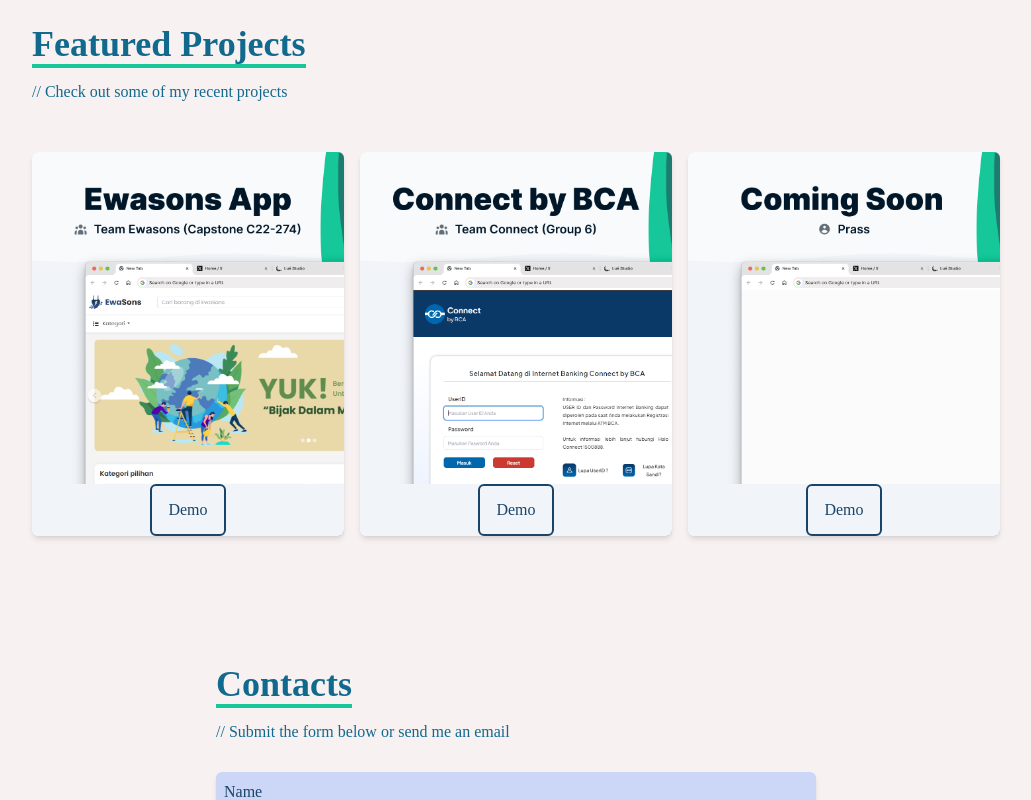
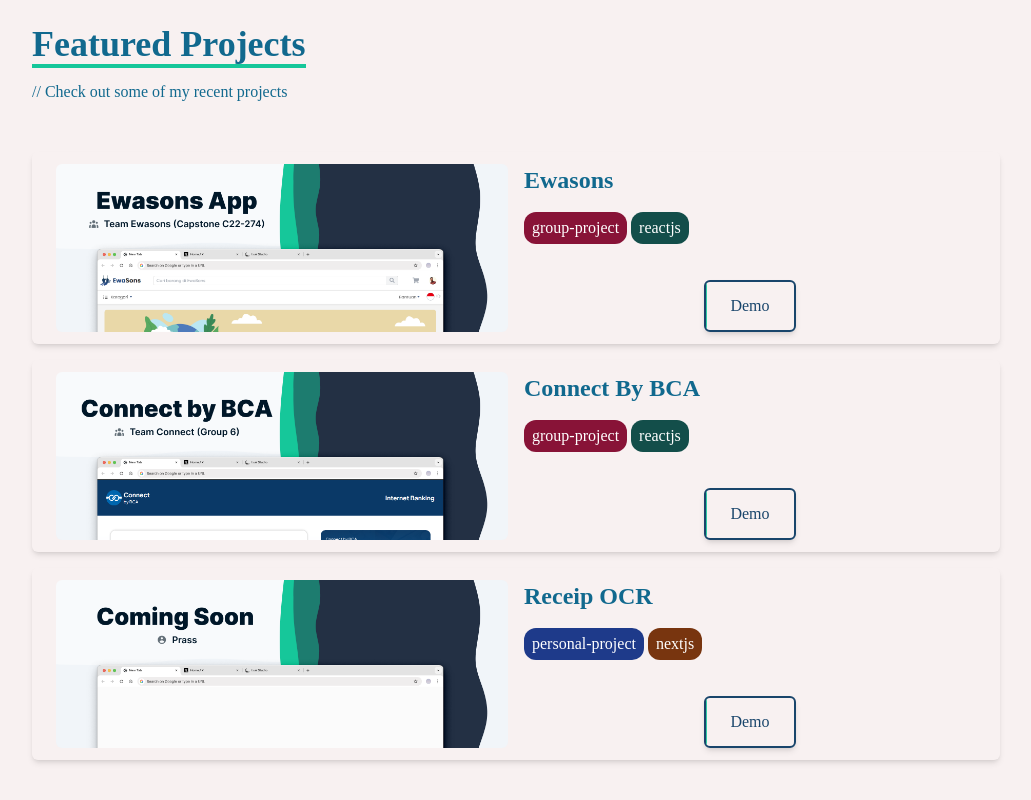
Before and after one commit to prs3co/prs3co.github.io, a React (Create React App) app: page / in a window 1280 px wide. Shown: the part 1580-2380 px from the top of the page, without its empty margins (124-1155 px from the left). Built offline with nearby package versions, Linux system fonts and the light colour scheme.

Commit message:
fix: add some minor overhaul

```diff
--- a/src/components/Navbar.jsx
+++ b/src/components/Navbar.jsx
@@ -13,15 +13,15 @@
 const menuList = [
   {
     name: 'About',
-    path: '/',
+    path: 'home',
   },
   {
     name: 'Project',
-    path: '/',
+    path: 'project',
   },
   {
     name: 'Contact',
-    path: '/',
+    path: 'contacts',
   },
 ]
 
--- a/src/components/Projects.jsx
+++ b/src/components/Projects.jsx
@@ -5,6 +5,8 @@
 import EwasonsImg from '../assets/cover-ewasons.png'
 import ConnectImg from '../assets/cover-connect.png'
 import { motion } from "framer-motion"
+import { div } from 'framer-motion/client'
+import { GiMountains } from 'react-icons/gi'
 
 const projectsList = [
   {
@@ -13,6 +15,16 @@
     img: EwasonsImg,
     repo: '',
     demo: 'https://ewasons.netlify.app/',
+    tags: [
+      {
+        name: 'group-project',
+        color: 'rose'
+      },
+      {
+        name: 'reactjs',
+        color: 'teal'
+      },
+    ]
   },
   {
     name: 'Connect By BCA',
@@ -20,6 +32,16 @@
     img: ConnectImg,
     repo: '',
     demo: 'https://connect-bca.netlify.app/',
+    tags: [
+      {
+        name: 'group-project',
+        color: 'rose'
+      },
+      {
+        name: 'reactjs',
+        color: 'teal'
+      },
+    ]
   },
   {
     name: 'Receip OCR',
@@ -27,6 +49,16 @@
     img: CoverImg,
     repo: '',
     demo: '',
+    tags: [
+      {
+        name: 'personal-project',
+        color: 'blue'
+      },
+      {
+        name: 'nextjs',
+        color: 'amber'
+      },
+    ]
   },
   // {
   //   name: 'Receip OCR',
@@ -56,7 +88,7 @@
         <div>
           <p className='text-4xl font-bold inline border-b-4 border-mountgreen-500 dark:border-pink-600'>Featured Projects</p>
           <p className='py-4'>{'\u002F\u002F'} Check out some of my recent projects</p>
-          <div className='w-full h-[156vh] sm:h-fit grid grid-cols-1 sm:grid-cols-3 gap-4 text-center py-8 overflow-visible'>
+          <div className='w-full h-full grid grid-cols-1 gap-4 text-center py-8 overflow-visible'>
             {
               projectsList.map((project, index) => (
                 // <motion.div key={project.name}
@@ -90,39 +122,68 @@
                 //     </div>
                 //   </motion.div>
                 // </motion.div>
-                <motion.div
-                  key={project.name}
-                  layout="position"
-                  transition={{
-                    type: "spring",
-                    duration: 1.5,
-                    stiffness: 700,
-                    damping: 30,
-                  }}
-                  className={`shadow-md rounded-md flex flex-col-reverse relative h-full sm:h-96 w-full overflow-hidden ${
-                    expandedIndex === index ?
-                    'row-span-2 sm:row-span-1 col-span-1 sm:col-span-2' :
-                    'row-span-1 col-span-1'
-                  }`}
-                  // style={{
-                  //   gridColumn: expandedIndex === index ? "span 2" : "span 1", // Adjusts grid-column span
-                  //   // gridRow: expandedIndex === index ? "span 2" : "span 1", // Adjusts grid-row span
-                  // }}
-                  onClick={() => handleClick(index)}
-                >
-                  <div
-                    style={{
-                      backgroundImage: `url(${project.img})`,
+                // <motion.div
+                //   key={project.name}
+                //   layout="position"
+                //   transition={{
+                //     type: "spring",
+                //     duration: 1.5,
+                //     stiffness: 700,
+                //     damping: 30,
+                //   }}
+                //   className={`shadow-md rounded-md flex flex-col-reverse relative h-full sm:h-96 w-full overflow-hidden ${
+                //     expandedIndex === index ?
+                //     'row-span-2 sm:row-span-1 col-span-1 sm:col-span-2' :
+                //     'row-span-1 col-span-1'
+                //   }`}
+                //   // style={{
+                //   //   gridColumn: expandedIndex === index ? "span 2" : "span 1", // Adjusts grid-column span
+                //   //   // gridRow: expandedIndex === index ? "span 2" : "span 1", // Adjusts grid-row span
+                //   // }}
+                //   onClick={() => handleClick(index)}
+                // >
+                //   <div
+                //     style={{
+                //       backgroundImage: `url(${project.img})`,
 
-                    }}
-                    className='shadow-md bg-whitesoft-200 dark:bg-darkblue-400 group container rounded-md flex justify-center items-center mx-auto w-[40rem] content-div p-24 absolute h-full bg-contain' >
+                //     }}
+                //     className='shadow-md bg-whitesoft-200 dark:bg-darkblue-400 group container rounded-md flex justify-center items-center mx-auto w-[40rem] content-div p-24 absolute h-full bg-contain' >
+                //   </div>
+                //   <div className='relative w-full bg-whitesoft-200 dark:bg-darkblue-400'>
+                //     <a href={`${project.demo}`} target='_blank' rel='noopener noreferrer'>
+                //       <button className='text-mateblue-600 rounded-md dark:text-white border-2 border-mateblue-600 dark:border-white hover:border-mountgreen-500 hover:bg-mountgreen-500 dark:hover:bg-pink-600 dark:hover:border-pink-600 px-4 py-3 mx-auto flex items-center transition-colors duration-200 ease-in'>Demo</button>
+                //     </a>
+                //   </div>
+                // </motion.div>
+                <div className='shadow-md rounded-md dark:bg-darkblue-400 flex-col sm:flex-row gap-4 sm:h-48 w-full p-2 overflow-hidden relative flex items-center justify-start px-6 py-3 font-medium transition-all'>
+                  <div className='image__container w-fit h-full overflow-clip rounded-md hover:scale-125 transform transition duration-500'>
+                    <img src={project.img} alt="" className='w-full max-w-[100%] min-w-[200px] h-auto object-top object-contain' />
                   </div>
-                  <div className='relative w-full bg-whitesoft-200 dark:bg-darkblue-400'>
+                  <div className='desc__container w-full h-full gap-4 flex flex-col'>
+                    <p className='text-left font-semibold text-2xl'>{project.name}</p>
+                    <div className='tag__list flex gap-1'>
+                      {
+                        project.tags.map((tag) => (
+                          <div className={`bg-${tag.color}-900 w-fit p-1 px-2 rounded-xl text-white`}>
+                            <p>{tag.name}</p>
+                          </div>
+                        ))
+                      }
+                    </div>
+                    <div className='w-half h-full flex items-end justify-center'>
                     <a href={`${project.demo}`} target='_blank' rel='noopener noreferrer'>
-                      <button className='text-mateblue-600 rounded-md dark:text-white border-2 border-mateblue-600 dark:border-white hover:border-mountgreen-500 hover:bg-mountgreen-500 dark:hover:bg-pink-600 dark:hover:border-pink-600 px-4 py-3 mx-auto flex items-center transition-colors duration-200 ease-in'>Demo</button>
+                      <button href="#_" class="text-mateblue-600 rounded-md dark:text-white border-2 border-mateblue-600 dark:border-white dark:hover:bg-pink-600 dark:hover:border-pink-600 px-6 py-3 mx-auto relative inline-flex items-center justify-center p-4 overflow-hidden font-medium transition duration-300 ease-out   shadow-md group">
+                        <span class="absolute inset-0 flex items-center justify-center w-full h-full text-white duration-300 -translate-x-full bg-mountgreen-500 group-hover:translate-x-0 ease">
+                            <svg class="w-6 h-6" fill="none" stroke="currentColor" viewBox="0 0 24 24" xmlns="http://www.w3.org/2000/svg"><path stroke-linecap="round" stroke-linejoin="round" stroke-width="2" d="M14 5l7 7m0 0l-7 7m7-7H3"></path></svg>
+                        </span>
+                        <span class="absolute flex items-center justify-center w-full h-full text-mateblue-600 transition-all duration-300 transform group-hover:translate-x-full ease">Demo</span>
+                        <span class="relative invisible">Demo</span>
+                      </button>
+                      {/* <button className='text-mateblue-600 rounded-md dark:text-white border-2 border-mateblue-600 dark:border-white hover:border-mountgreen-500 hover:bg-mountgreen-500 dark:hover:bg-pink-600 dark:hover:border-pink-600 px-4 py-3 mx-auto flex items-center transition-colors duration-200 ease-in'>Demo</button> */}
                     </a>
+                    </div>
                   </div>
-                </motion.div>
+                </div>
               ))
             }
           </div>
--- a/tailwind.config.js
+++ b/tailwind.config.js
@@ -4,7 +4,13 @@
     "./src/**/*.{js,jsx,ts,tsx}",
   ],
   darkMode: "selector",
-  safelist: ["dark"],
+  safelist: [
+    "dark",
+    'bg-rose-900',
+    'bg-blue-900',
+    'bg-teal-900',
+    'bg-amber-900',
+  ],
   theme: {
     extend: {
       colors: {
```
Also changed, not shown: 1 other file (tests, documents, lock files or other folders).
